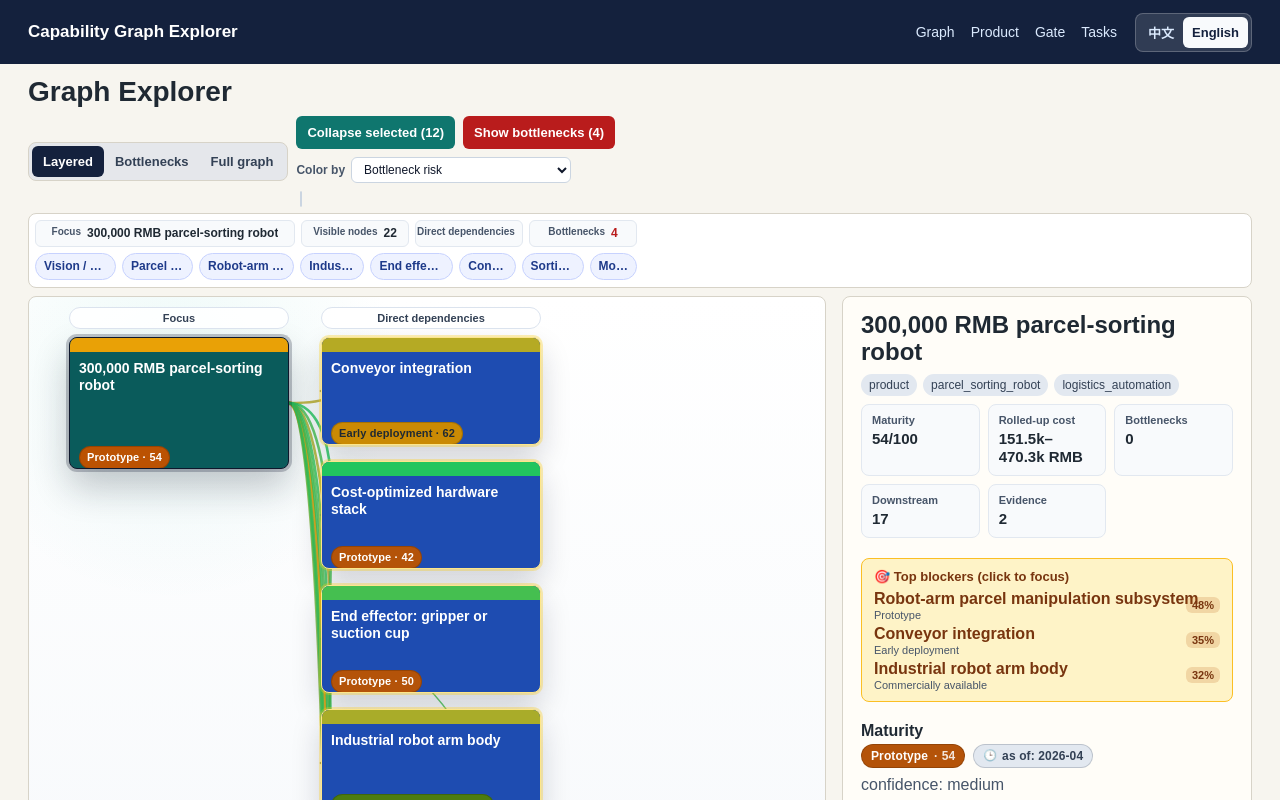
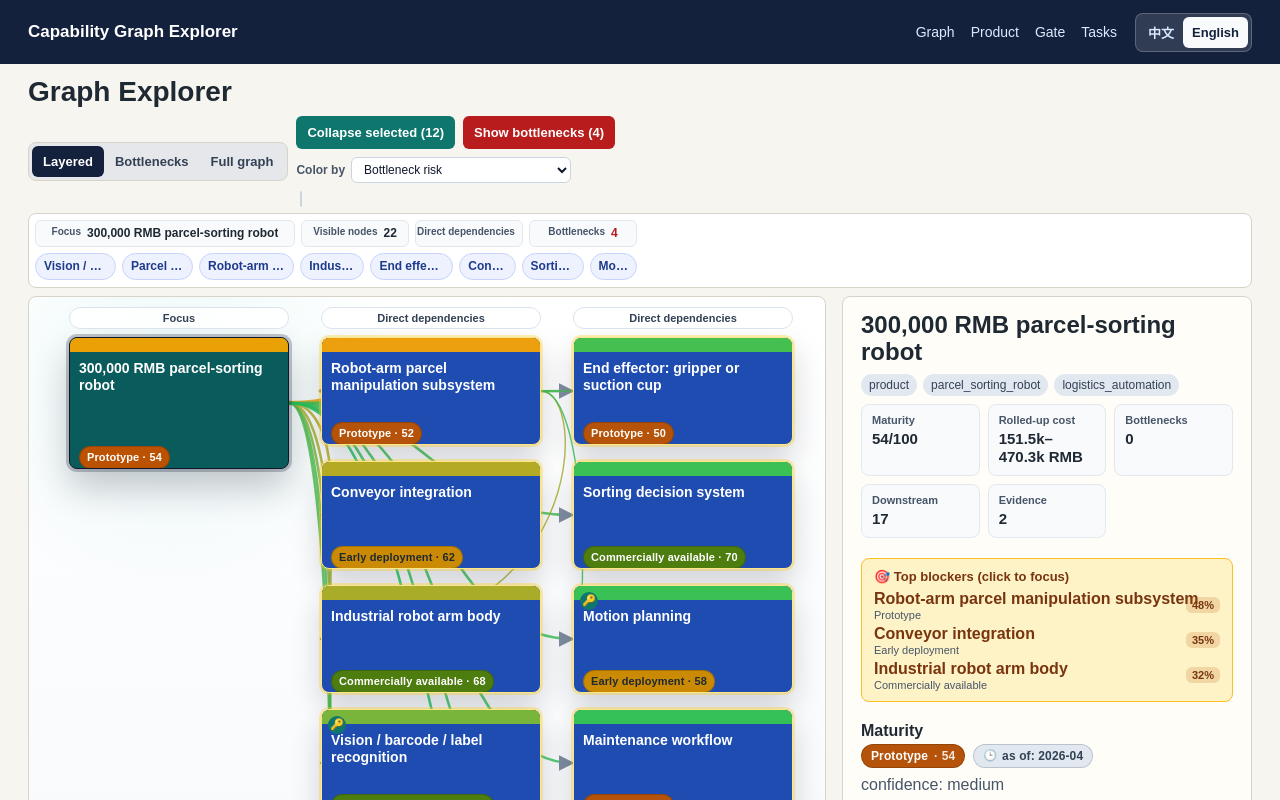
Before and after one commit to drt030/mincut, a Next.js app: page /graph in a window 1280 px wide. Shown: the top 800 px of the page. Built offline with nearby package versions, Linux system fonts and the light colour scheme.

Commit message:
Wrap overview graph dependency lanes

```diff
--- a/src/components/GraphExplorer.tsx
+++ b/src/components/GraphExplorer.tsx
@@ -56,6 +56,15 @@ const INCREMENTAL_NODE_GAP = 28;
 let elk: InstanceType<typeof ELK> | null = null;
 
 type GraphPoint = { x: number; y: number };
+type PositionedMapNode = {
+  id: string;
+  data: CapabilityNodeData;
+  height: number;
+  width: number;
+  x: number;
+  y: number;
+  labelIndex?: number;
+};
 
 type FoldedMetricEntry = {
   id: string;
@@ -375,18 +384,17 @@ function ResearchMapCanvas({
   const height = Math.max(stage === "focused" ? 340 : 460, maxY - minY + padding * 2);
   const byId = new Map(positioned.map((node) => [node.id, node]));
   const columnHeaders = stage === "overview"
-    ? [...new Set(positioned.map((node) => Math.round(node.x / 252)))]
-      .sort((a, b) => a - b)
-      .map((column) => {
-        const columnNodes = positioned.filter((node) => Math.round(node.x / 252) === column);
-        const first = columnNodes[0];
-        return {
-          column,
-          label: columnLabels[column] ?? columnLabels[columnLabels.length - 1] ?? "",
-          left: first ? first.x - minX + padding : padding,
-          width: first?.width ?? NODE_WIDTH,
-        };
-      })
+    ? [...new Map(positioned.map((node) => {
+      const labelIndex = node.labelIndex ?? Math.round(node.x / 252);
+      const key = `${labelIndex}:${node.x}`;
+      return [key, {
+        key,
+        label: columnLabels[labelIndex] ?? columnLabels[columnLabels.length - 1] ?? "",
+        left: node.x - minX + padding,
+        width: node.width,
+      }];
+    })).values()]
+      .sort((a, b) => a.left - b.left)
     : [];
 
   return (
@@ -422,7 +430,7 @@ function ResearchMapCanvas({
         </svg>
         {columnHeaders.map((header) => (
           <div
-            key={header.column}
+            key={header.key}
             className="research-map-column-label"
             style={{
               left: header.left,
@@ -452,7 +460,7 @@ function ResearchMapCanvas({
   );
 }
 
-function buildOverviewMapNodes(nodes: FlowNode<CapabilityNodeData>[], edges: FlowEdge[]) {
+function buildOverviewMapNodes(nodes: FlowNode<CapabilityNodeData>[], edges: FlowEdge[]): PositionedMapNode[] {
   const byId = new Map(nodes.map((node) => [node.id, node]));
   const outgoing = new Map<string, string[]>();
   for (const edge of edges) {
@@ -490,22 +498,32 @@ function buildOverviewMapNodes(nodes: FlowNode<CapabilityNodeData>[], edges: Flo
   const columnWidth = 252;
   const rowHeight = 124;
   const headerOffset = 30;
+  const maxRowsPerLane = 6;
   const sortedColumns = [...columns.entries()].sort(([a], [b]) => a - b);
-  return sortedColumns.flatMap(([column, columnNodes]) =>
-    columnNodes
-      .sort((a, b) => Number(b.data.risk || b.data.isBottleneck) - Number(a.data.risk || a.data.isBottleneck) || a.data.name.localeCompare(b.data.name))
-      .map((node, row) => ({
+  const positioned: PositionedMapNode[] = [];
+  let visualColumn = 0;
+  for (const [column, columnNodes] of sortedColumns) {
+    const sortedNodes = columnNodes
+      .sort((a, b) => b.data.riskScore - a.data.riskScore || a.data.name.localeCompare(b.data.name));
+    for (const [index, node] of sortedNodes.entries()) {
+      const lane = Math.floor(index / maxRowsPerLane);
+      const row = index % maxRowsPerLane;
+      positioned.push({
         id: node.id,
         data: node.data,
         height: node.data.selected ? 132 : 108,
         width: 220,
-        x: column * columnWidth,
+        x: (visualColumn + lane) * columnWidth,
         y: headerOffset + row * rowHeight,
-      })),
-  );
-}
-
-function buildFocusedMapNodes(nodes: FlowNode<CapabilityNodeData>[]) {
+        labelIndex: column,
+      });
+    }
+    visualColumn += Math.max(1, Math.ceil(sortedNodes.length / maxRowsPerLane));
+  }
+  return positioned;
+}
+
+function buildFocusedMapNodes(nodes: FlowNode<CapabilityNodeData>[]): PositionedMapNode[] {
   const columnWidth = 260;
   const sortedColumns = [...new Set(nodes.map((node) => Math.round(node.position.x)))]
     .sort((a, b) => a - b);
```
